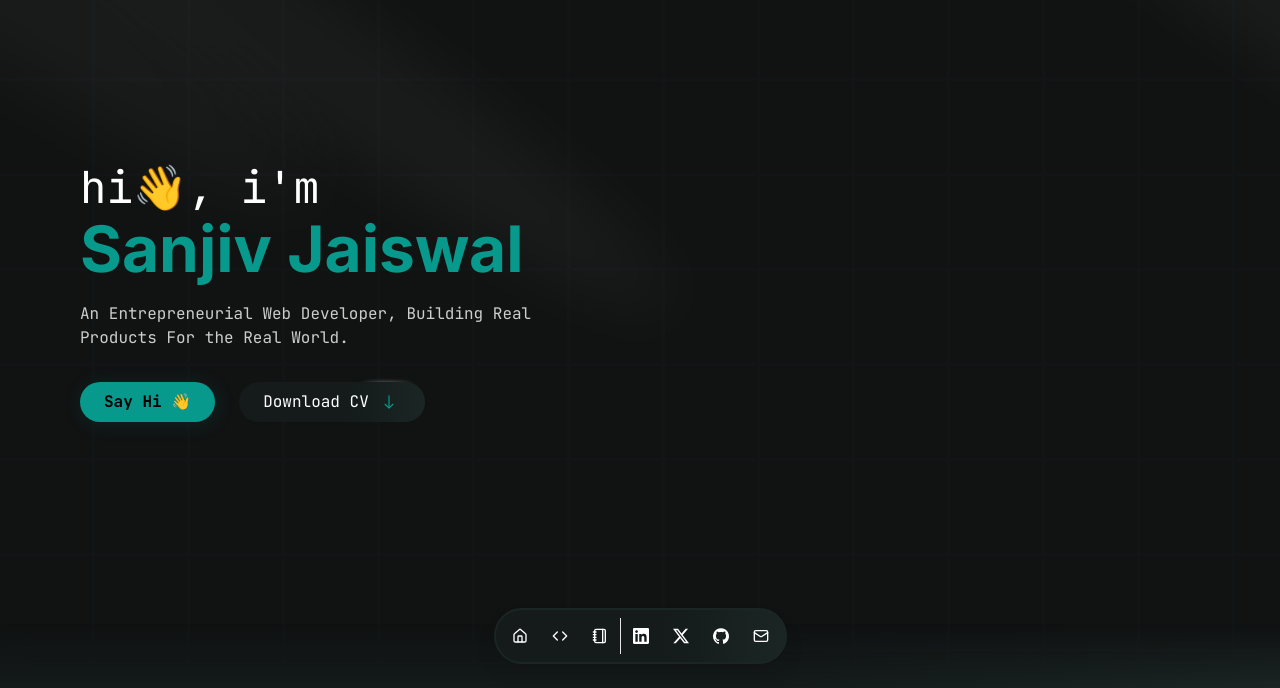
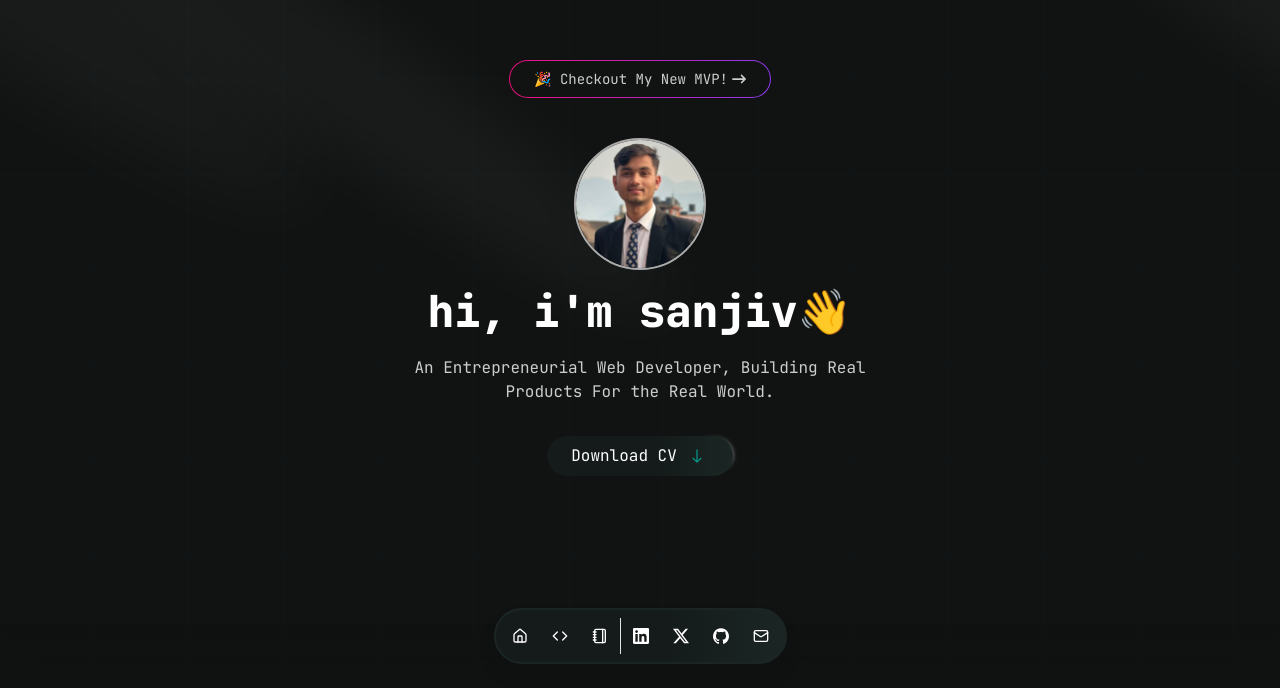
Before and after one commit to SanjivJais/portfolio, a Next.js app: page / in a window 1280 px wide. Shown: the part 112-800 px from the top of the page. Built offline with nearby package versions, Linux system fonts and the light colour scheme.

Commit message:
Hero restructured

```diff
--- a/app/page.tsx
+++ b/app/page.tsx
@@ -10,7 +10,7 @@ export default function Home() {
       <div className="w-full flex flex-col items-center">
         <Navbar />
         <Hero />
-        {/* <Skills /> */}
+        <Skills />
         <Portfolio />
       </div>
     </main>
--- /dev/null
+++ b/components/About.tsx
@@ -0,0 +1,11 @@
+import React from 'react'
+
+const About = () => {
+  return (
+    <div>
+        About
+    </div>
+  )
+}
+
+export default About
--- a/components/Hero.tsx
+++ b/components/Hero.tsx
@@ -2,10 +2,14 @@ import React from 'react'
 import { Spotlight } from './ui/Spotlight'
 import { IoIosArrowRoundDown } from 'react-icons/io'
 import { HoverBorderGradient } from './ui/hover-border-gradient'
+import Image from 'next/image'
+import { FaArrowRightLong } from 'react-icons/fa6'
+import Link from 'next/link'
+import { DATA } from '@/data/resume'
 
 export const Hero = () => {
     return (
-        <div className='h-screen flex items-center  max-w-[1120px] w-full max-sm:px-4'>
+        <div className='h-screen flex items-center max-w-[1120px] w-full max-sm:px-4'>
             <div className=''>
                 <Spotlight
                     className="-top-40 -left-10 md:-left-32 md:-top-20 h-screen z-10"
@@ -25,13 +29,31 @@ export const Hero = () => {
             </div>
 
 
-            <div className='flex flex-col'>
-                <h2 className='text-[44px] text-white z-30'>hi👋, i'm</h2>
-                <h2 className='font-secondary text-[64px] font-bold text-accent leading-[0.9] z-30'>Sanjiv Jaiswal</h2>
-                <p className='text-white-400 mt-6 max-w-[500px] z-30'>An Entrepreneurial Web Developer, Building Real Products For the Real World.</p>
+            <div className='flex flex-col w-full items-center justify-center text-center mb-10'>
+
+
+                <div className='w-fit h-fit gap-1 fancy_grad_bg p-[0.8px] rounded-full  mb-10  z-40 cursor-pointer'>
+                    <Link href={"https://moneybinds.com/"} target='_blank' className='group flex gap-1 items-center rounded-full text-white-400 bg-dark px-6 py-2 text-sm font-normal'>
+                        <span>🎉 Checkout My New MVP!</span>
+                        <FaArrowRightLong className=' transform group-hover:translate-x-1 transition-all duration-150' />
+                    </Link>
+                </div>
+
+                <Image
+                    src={`${DATA?.avatarUrl}`}
+                    alt={`${DATA?.name}`}
+                    width={132}
+                    height={132}
+                    className='rounded-full border-2 border-white-100 aspect-square object-cover object-top z-40 mb-2'
+                />
+
+                <h2 className='text-[44px] font-extrabold text-white z-30'>hi, i'm sanjiv👋</h2>
+                <p className='text-white-400 mt-3 max-w-[500px] z-30'>{DATA?.description}</p>
                 <div className="flex gap-6 items-center z-30 mt-8">
-                    <button className='bg-accent px-6 py-2 rounded-full w-fit font-bold shadow-glow'>Say Hi 👋</button>
                     <div className="flex justify-center text-center">
+                        <Link
+                            href={DATA?.cvDownloadLink}
+                            target="_blank">
                             <HoverBorderGradient
                                 containerClassName="rounded-full"
                                 as="button"
@@ -40,11 +62,12 @@ export const Hero = () => {
                                 <span>Download CV</span>
                                 <IoIosArrowRoundDown className='text-accent text-2xl' />
                             </HoverBorderGradient>
+                        </Link>
                     </div>
                 </div>
             </div>
 
-        </div>
+        </div >
 
 
     )
--- a/components/Navbar.tsx
+++ b/components/Navbar.tsx
@@ -13,7 +13,7 @@ import Link from "next/link";
 export default function Navbar() {
     return (
         <div className="pointer-events-none fixed inset-x-0 bottom-0 z-30 mx-auto mb-6 flex origin-bottom h-full max-h-14">
-            <div className="fixed bottom-0 inset-x-0 h-16 w-full card_grad to-transparent backdrop-blur-lg [-webkit-mask-image:linear-gradient(to_top,black,transparent)]"></div>
+            <div className="fixed bottom-0 inset-x-0 h-16 w-full bg-dark to-transparent backdrop-blur-lg [-webkit-mask-image:linear-gradient(to_top,black,transparent)]"></div>
             <Dock className="z-50 pointer-events-auto relative mx-auto flex min-h-full h-full items-center px-1 card_grad [box-shadow:0_0_0_1px_rgba(0,0,0,.03),0_2px_4px_rgba(0,0,0,.05),0_12px_24px_rgba(0,0,0,.05)] transform-gpu ">
                 {DATA.navbar.map((item) => (
                     <DockIcon key={item.href}>
--- a/data/resume.tsx
+++ b/data/resume.tsx
@@ -9,10 +9,10 @@ export const DATA = {
     location: "Kathmandu, Nepal",
     locationLink: "#",
     description:
-        "An Entrepreneurial and Web Developer, Building Real Products For the Real World.",
+        "An Entrepreneurial Web Developer, Building Real Products For the Real World.",
     summary:
         "At the end of 2022, I quit my job as a software engineer to go fulltime into building and scaling my own SaaS businesses. In the past, [I pursued a double degree in computer science and business](/#education), [interned at big tech companies in Silicon Valley](https://www.youtube.com/watch?v=d-LJ2e5qKdE), and [competed in over 21 hackathons for fun](/#hackathons). I also had the pleasure of being a part of the first ever in-person cohort of buildspace called [buildspace sf1](https://buildspace.so/sf1).",
-    avatarUrl: "/me.jpg",
+    avatarUrl: "/me-square.jpg",
     skills: [
         "React",
         "Next.js",
@@ -24,6 +24,7 @@ export const DATA = {
         "UI/UX (Figma)",
     ],
 
+    cvDownloadLink: "#",
 
     navbar: [
         { href: "/", icon: HomeIcon, label: "Home" },
```
Also changed, not shown: public/me-square.jpg (added). Lines whose indentation alone changed are shown as unchanged.
